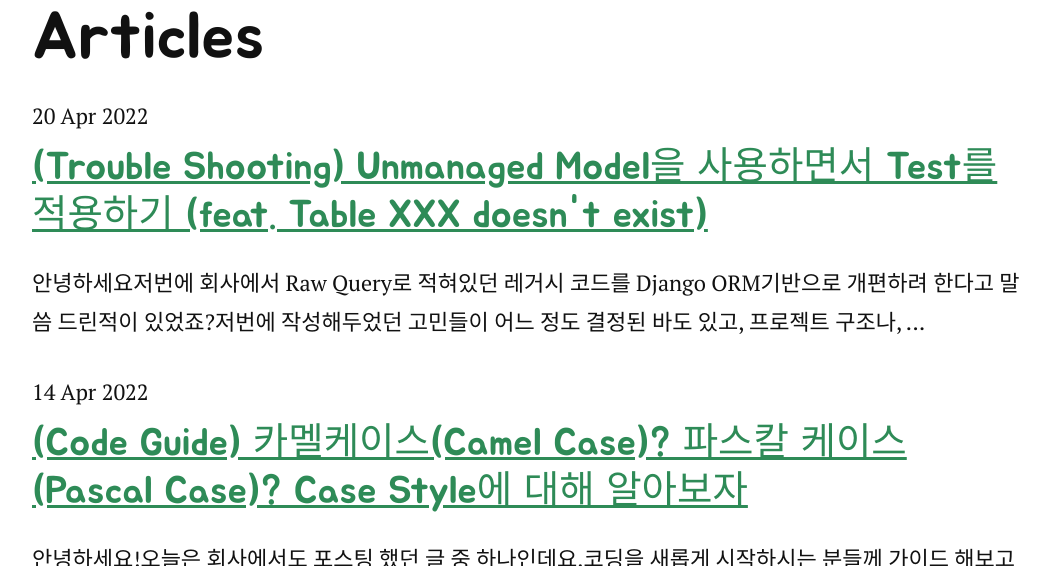
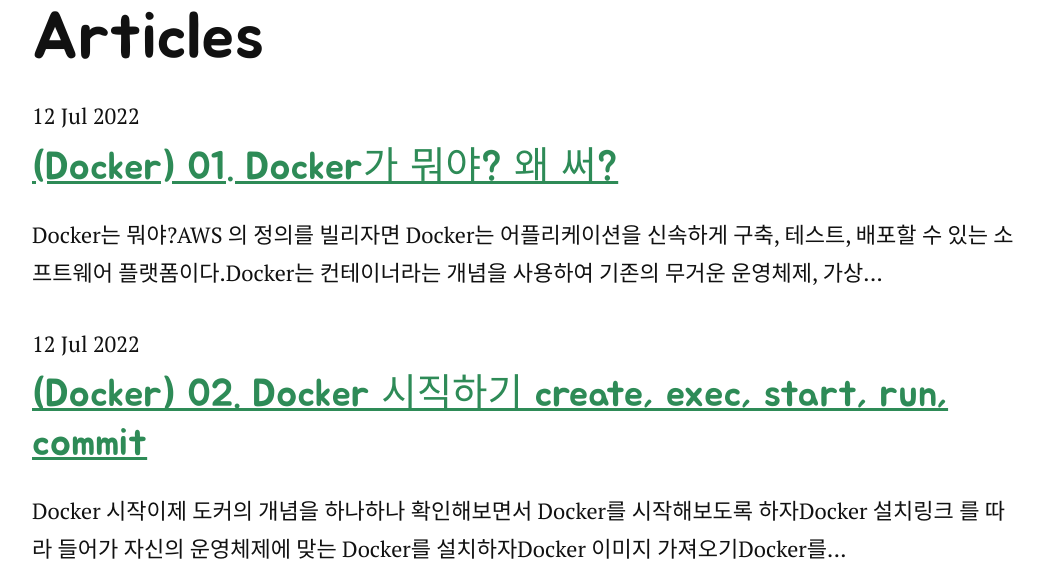
Before and after one commit to YangTaeyoung/YangTaeyoung.github.io, a Jekyll site: the page built from articles.md, in a window 1280 px wide and 900 px high, cut to the strip 334-900 px from the top of the window. Shown: the whole strip, without its empty margins (113-1161 px from the left). Built offline with Jekyll 4.4.1, drawn with Linux system fonts in a browser that asks for light colours; nearby versions of some CDN libraries; some web fonts are replaced; some of the changed lines change nothing that is shown.

Commit message:
Post: 도커 관련 포스팅

````diff
--- a/_data/format.yml
+++ b/_data/format.yml
@@ -6,3 +6,4 @@
 jpa: JPA
 web: Web
 codeguide: Code Guide
+docker: Docker
--- a/_data/tags.yml
+++ b/_data/tags.yml
@@ -6,3 +6,4 @@
 - jpa
 - web
 - codeguide
+- docker
--- /dev/null
+++ b/_posts/2022-07-12-getting-start-docker.md
@@ -0,0 +1,358 @@
+---
+layout: post
+title: (Docker) 02. Docker 시직하기 create, exec, start, run, commit
+tags: [docker]
+date: 2022-07-12
+---
+
+# Docker 시작
+이제 도커의 개념을 하나하나 확인해보면서 Docker를 시작해보도록 하자
+
+## Docker 설치
+[링크](https://docs.docker.com/get-docker/) 를 따라 들어가 자신의 운영체제에 맞는 Docker를 설치하자
+
+## Docker 이미지 가져오기
+Docker를 실행하기 위해서 [Docker Hub](https://hub.docker.com)에서 제공하는 많은 이미지를 사용해볼 수 있다.
+시험삼아 Python 이미지를 살펴보자
+
+![img_3.png](../assets/img/img_3.png)
+> ▲ Docker Hub에서 `python`을 검색한 모습
+
+터미널을 열고 `docker pull python`을 입력하면 최신의 파이썬 이미지를 받을 수 있다.
+
+![img_4.png](../assets/img/img_4.png)
+> 만약 자신의 서비스가 특정 버전의 파이썬을 요구할 경우 태그를 찾아 특정 버전의 파이썬을 설치할 수도 있다.
+_예) `docker pull python:3.8.13`_
+
+---
+# Docker Container Status
+하기 명령어를 알기 위해서는 Docker 컨테이너의 상태를 이해할 필요가 있다.
+
+Docker 컨테이너는 일반적인 프로세스와 마찬가지로 여러가지 상태 값을 가진다.
+
+각 상태 값에 대한 설명은 아래와 같다.
+### 1. Created
+컨테이너가 생성된 후 한 번도 사용되지 않았을 경우, 해당 상태가 할당된다.
+
+Host OS의 CPU나 메모리를 소비하지 않는다.
+
+### 2. Running
+말 그대로 컨테이너를 실행 중인 상태를 뜻한다.
+해당 상태는 컨테이너 속 프로세스가 환경(Host OS)와는 독립적으로 실행 중임을 의미한다.
+
+### 3. Restarting
+이 상태 역시, 말 그대로 컨테이너가 재시작 중임을 뜻한다.
+
+`docker run` 명령어에서 옵션 `--restart=[RESTART_POLICY]`를 통해 재시작 시 액션을 정의할 수 있다.
+* `RESTART_POLICY`
+  * `no`: 재시작 안함(`default`)
+  * `on-failure`: 컨테이너가 정상종료(0번 코드로 종료)가 아닐 시 재시작
+  * `always`: 프로세스 종료 시 항상 재시작
+  * `unless-stopped`: 명시적으로 중지되거나, Docker 자체가 중지, 또는 재시작 되지 않는 이상 컨테이너를 재시작함.
+
+### 4. Exited
+내부 프로세스가 종료되었을 때 해당 상태로 변경된다. Created 상태와 마찬가지로 CPU, 메모리를 소비하지 않는다.
+
+> 일반적으로 컨테이너가 Exited 상태가 되는 이유는 다음과 같다.
+1. 내부 프로세스가 완료됨.
+2. 내부 프로세스가 실행 중에 예외가 발생함.
+3. `docker`의 `stop` 명령어를 통해 의도적으로 종료됨.
+4. `bash`를 실행하는 컨테이너에 대화형 터미널이 설정되지 않음.
+
+### 5. Paused
+무기한동안 모든 프로세스가 일시 중단된 상태를 나타낸다.
+`docker pause` 명령어를 통해 Docker의 특정 컨테이너를 일시중지 할 수 있다.
+
+### 6. Dead
+해당 상태는 컨테이너를 지우려고 시도하였으나, 특정 자원이 외부 프로세스에서 이용 중일 경우 나타나는 상태이다.
+
+해당 상태의 컨테이너는 재시작할 수 없으며, 오직 지우는 액션만 가능하다.
+
+---
+# 컨테이너의 생성: `create`
+받은 이미지를 기반으로 `create` 명령어를 이용해 컨테이너를 `생성`할 수 있다.
+
+## Usage
+사용 방식은 다음과 같다.
+```shell
+$ docker create [OPTIONS] IMAGE [COMMAND] [ARG...]
+```
+
+## 자주 사용되는 옵션
+Docker의 `create` 명령어의 모든 옵션을 보고 싶다면 [이 페이지](https://docs.docker.com/engine/reference/commandline/create/) 를 참고하자
+
+### `--name [CONTAINER_NAME]`
+실행될 컨테이너의 이름을 지을 때 사용한다.
+```shell
+$ docker ps -a
+
+CONTAINER ID   IMAGE                    COMMAND                  CREATED              STATUS                  PORTS                    NAMES
+d4a0d00c26f9   docker/getting-started   "/docker-entrypoint.…"   21 seconds ago       Created                                          hello
+000e821c8396   docker/getting-started   "/docker-entrypoint.…"   About a minute ago   Up About a minute       0.0.0.0:80->80/tcp       admiring_jemison
+```
+docker로 생성된 모든 컨테이너를 보려면 `docker ps -a`를 입력하면 된다.
+컨테이너의 이름은 가장 우측 컬럼에 표시되며, `name`을 `hello`로 지정한 컨테이너는 컨테이너의 이름을 갖고 있다.
+
+이름이 설정된 컨테이너의 경우 추후 빌드할 때 이미지 명이 컨테이너명으로 설정된다.
+
+### `--publish, -p [HOST_PORT]:[CONTAINER_PORT]`
+해당 옵션은 포트포워딩에 대한 기본적인 이해가 필요하다.
+
+Docker 내에서의 포트 포워딩은 Host OS의 Port로 들어오는 request를 Container의 Port가 대체하여 받는다는 것을 의미한다.
+만약 `-p 80:8000`으로 설정하였다면, 호스트 OS의 80포트에 대한 요청을 컨테이너의 8000 포트로 넘긴다.
+> 80포트는 인터넷 포트이기 때문에 위와 같이 구성하면 인터넷이 되지 않는다.
+
+### `--tty, -t`
+TTY 모드를 활성화한다. SSH 연결이 성공하면 저절로 디폴트로 설정된 터미널이 실행되는 것처럼, 해당 옵션을 설정하면 터미널이 열린 채로 컨테이너를 실행시킬 수 있다.
+
+터미널은 기본적으로 키보드 입력이 필요하므로, 일반적으로 상기 `-i` 옵션과 함께 사용된다.
+
+### `--interactive, -i`
+컨테이너와 연결(`attach`)되어 있지 않더라도 표준 입력(`STDIN`)을 활성화한다.
+
+### `--volume, -v [VOLUME_NAME]:[REMOTE_PATH]`
+`docker volume`을 `container`의 경로에 `bind`한다.
+
+> 지금은 그냥 _'저장소를 연결하는구나~'_ 라고 생각하자.
+>
+> 이는 Docker Volume에 대한 이해가 필요하기 때문이며, 비슷한 개념을 추후 비교 학습을 통해 알아볼 것이기 떄문이다.
+
+### `--workdir, -w [WORKDIR_PATH]`
+컨테이너 속 프로세스가 실행될 디렉토리를 지정한다.
+설정된 Working Directory는 초기 진입점이 된다.
+
+### `--env, -e [KEY=VALUE]`
+컨테이너에 환경 변수를 지정한다. 보통 설정 값이나 비밀번호 등을 컨테이너로 전달할 때 사용된다.
+
+거의 모든 언어에 OS 환경 변수에 접근할 수 있는 함수가 지정되어있기 때문에, 해당 옵션을 사용하면, 적절하게 설정값을 감추어 배포할 수 있다.
+
+### 옵션의 조합
+하이푼(`-`)을 하나만 사용하는 옵션의 경우 여러개의 옵션을 혼합하여 사용할 수 있다.
+```shell
+# Example
+$ docker run --name test -it debian
+```
+---
+
+# 컨테이너 시작하기: `start`
+만들어진 컨테이너는 아직 실행된 상태가 아니다.
+컨테이너를 실행시키기 위해서는 해당 명령어를 사용하면 된다.
+## Usage
+```shell
+docker start [OPTION] CONTAINER_NAME_OR_ID
+```
+
+---
+# 실행 중인 컨테이너에 명령하기: `exec`
+`exec`를 활용하면 실행 중인 컨테이너에 명령을 전달할 수 있다.
+
+주로 실행중인 컨테이너의 터미널을 실행하기 위해 사용한다.
+> _(이를 이용하면 마치 SSH처럼 활용할 수도 있다.)_
+
+특징적인 점이 있다면, `exec`를 통해 실행된 명령어는 기본적으로 메인 프로세스의 진행에 영향을 끼치지 않는다는 점이다.
+
+## Usage
+사용 방식은 다음과 같다.
+```shell
+$ docker exec [OPTIONS] CONTAINER COMMAND [ARG...]
+```
+
+## 자주 사용되는 옵션
+Docker의 `exec` 명령어의 모든 옵션을 보고 싶다면 [이 페이지](https://docs.docker.com/engine/reference/commandline/exec/) 를 참고하자
+
+### `--detach , -d`
+컨테이너에 명령을 백그라운드로 전달한다.
+
+### `--interactive, -i`
+컨테이너와 연결(`attach`)되어 있지 않더라도 표준 입력(`STDIN`)을 활성화한다.
+
+### `--tty, -t`
+TTY 모드를 활성화한다. SSH 연결이 성공하면 저절로 디폴트로 설정된 터미널이 실행되는 것처럼, 해당 옵션을 설정하면 터미널이 열린 채로 컨테이너를 실행시킬 수 있다.
+
+터미널은 기본적으로 키보드 입력이 필요하므로, 일반적으로 상기 `-i` 옵션과 함께 사용된다.
+
+### `--workdir, -w [WORKDIR_PATH]`
+컨테이너 속 프로세스가 실행될 디렉토리를 지정한다.
+설정된 Working Directory는 초기 진입점이 된다.
+
+### `--env, -e [KEY=VALUE]`
+컨테이너에 환경 변수를 지정한다. 보통 설정 값이나 비밀번호 등을 컨테이너로 전달할 때 사용된다.
+
+거의 모든 언어에 OS 환경 변수에 접근할 수 있는 함수가 지정되어있기 때문에, 해당 옵션을 사용하면, 적절하게 설정값을 감추어 배포할 수 있다.
+
+### 옵션의 조합
+하이푼(`-`)을 하나만 사용하는 옵션의 경우 여러개의 옵션을 혼합하여 사용할 수 있다.
+```shell
+# Example
+$ docker exec -it test /bin/bash
+```
+---
+# 컨테이너의 생성과 실행: `run`
+받은 이미지는 `run` 명령어를 통해 실행시킬 수 있다.
+> 정확히 `run` 명령어는 컨테이너를 생성(`create`)하고, 해당 컨테이너를 실행(`start`)시킨다.
+
+## Usage
+사용 방식은 다음과 같다.
+```shell
+$ docker run [OPTIONS] IMAGE [COMMAND] [ARG...]
+```
+
+## 자주 사용되는 옵션
+Docker의 `run` 명령어의 모든 옵션을 보고 싶다면 [이 페이지](https://docs.docker.com/engine/reference/commandline/run/) 를 참고하자
+
+이전 섹터(`create`, `start`)는 생성, 실행에 대한 명령어를 다루며 자주 사용되는 옵션을 명세하였다.
+
+기본적으로 `run`은 `create`와, `start`을 한번에 하는 명령어이므로, 각 명령어에서 사용하는 옵션을 모두 사용할 수 있다.
+
+
+### `--detach, -d`
+해당 옵션이 설정된 컨테이너는 Host OS에서 백그라운드 프로세스로 실행되며, 실행되고 있는 컨테이너 ID를 반환한다.
+
+### 옵션의 조합
+하이푼(`-`)을 하나만 사용하는 옵션의 경우 여러개의 옵션을 혼합하여 사용할 수 있다.
+```shell
+# Example
+$ docker run --name test -it debian
+```
+---
+# 컨테이너에서 이미지로: `commit`
+내가 설정한 대로 컨테이너를 운용한 것은 좋다. 이제 나의 서비스는 독립적으로 동작할 수 있게 되었을 것이다.
+
+근데 챕터 1에서 설명했던 문제점은 아직 해결하지 못하고 있다.
+
+인수인계를 받을 사람이 오면 나의 컨테이너를 사용하는데, 근본적으로 컨테이너는 실행되고 있을 뿐, **컨테이너 자체는 배포 가능한 형태가 아니다.**
+
+`commit` 명령어는 실행 중인 **컨테이너를 이미지의 형태로 변환**한다.
+
+**누구나 사용 가능한 형태**가 되는 것이다.
+
+기본적으로 컨테이너에서 이미지로 변환하는 명령어는 다음과 같으며, 해당 컨테이너는 본인의 Local Images에 저장된다.
+
+## Usage
+아래와 같이 기본적으로 사용할 수 있다
+```shell
+$ docker commit [OPTION] CONTAINER_NAME_OR_ID IMAGE_NAME
+```
+이후 `image`를 조회해보면 내가 새롭게 만든 이미지가 로컬에 저장되어 있음을 알 수 있다.
+```shell
+$ docker commit test test
+95221529517f...
+$ docker images
+REPOSITORY               TAG       IMAGE ID       CREATED          SIZE
+test                     latest    95221529517f   3 seconds ago    118MB
+```
+
+## 의문점
+로컬에 이미지를 저장한 것은 맞다. 하지만 이것을 `공유`했다고 볼 수 있는가?
+
+> 아직 내 이미지는 다른 이에게 전달되지 않았다.
+
+`docker export`, `docker save` 등의 명령어를 통해서 이미지나 컨테이너를 `tar`형식으로 만들어 전달하는 방식도 있겠지만, 조금 더 스마트하게 사용해보자.
+> Docker Repository를 통해서 말이다.
+## Docker Repository
+개발자라면 한번쯤 `Repository` 라는 말을 들어보았을 것이다.
+
+Spring을 이용하여 웹을 구현해 본 누군가는 Spring의 `Annotation`에서 보았을 수도 있고, 아마 대부분의 개발자는 Github, Gitlab 등 본인 소스의 형상관리를 위해 사용해보았을 것이다.
+
+어느 곳이든 `Repository`는 저장소의 의미로서 사용된다. 저장소라는 의미는 물론 본인만 사용하는 Local이 대상이 될 수 있으나, Remote. 즉 공유를 위한 `Repository`일 수도 있을 것이다.
+
+Docker는 마치 Github처럼 직접 만든 레파지토리를 공유할 수 있도록 만들어 두었다.
+
+아마 눈치가 빠른 사람은 이미 알아챘겠지만,
+
+맞다. 예상한대로 이 Repository의 이름은 [Docker Hub](https://hub.docker.com)다.
+
+## 본인의 Repository 만들기
+본인의 Repository를 만드는 방식은 Github과 크게 다르지 않다.
+
+![img_5.png](../assets/img/img_5.png)
+
+먼저 Docker Hub에서 `Create a Repository`를 눌러보자
+
+
+
+![img_6.png](../assets/img/img_6.png)
+
+이후 화면에서는 본인 Repository에 대한 명세를 입력하면 된다.
+
+Visibility를 통해 Github과 마찬가지로 모두에게 공개(`Public`)할 Repository로 설정할 수도 있고, 허용한 사람만 접근(`Private`)하게 할 수도 있다
+
+![img_7.png](../assets/img/img_7.png)
+
+Repository를 생성하고 나면 옆에 위와 같은 명령어를 통해 `push`가 가능함을 알려준다.
+> Github을 사용해 보았다면 `push`라는 키워드가 익숙할 것이다. 결론은 여러분이 생각한 것이 맞다. 그 `push`이다.
+
+### Tag
+사진에서 태그명을 적으라는 것을 알 수 있다.
+
+이것은 보통 커밋 시점에 생성되며, 일반적으로 버전을 기입하는 것이 일반적이다.
+
+첫 부분에서 `docker pull python:3.8`과 같은 명령어를 통해 특정 파이썬 버전이 포함된 이미지를 가져왔듯,<br>
+**콜론(`:`)뒤에 붙는 문자열(ex. `3.8`)은 태그명**을 나타낸다.
+
+## Usage
+위에 사용 방식을 명시하였으나, 이는 로컬에 한정된 방법이다.
+Docker 공식 문서에 따르면 `commit`의 사용 방법은 다음과 같다.
+```
+$ docker commit [OPTIONS] CONTAINER [REPOSITORY[:TAG]]
+```
+> 그렇다. 결국 이미지 명이 Repository명에 매칭되는 것이다.
+
+`commit`이라는 말에서 감을 잡았다면, **물론 아직 배포되지 않았음**을 알 수 있다.
+> 정확히 이전과 일치한다.
+
+## 사용 가능한 옵션
+
+### `--message, -m [MESSAGE]`
+일반적인 Git Commit Message와 유사하다.
+
+해당 옵션은 생성한 커밋 시점에 메시지를 삽입할 수 있도록 한다.
+
+### `--author, -a [AUTHOR]`
+이미지 작성자의 기록을 남긴다.
+
+### `--change, -c`
+`Dockerfile`을 통해 컨테이너를 생성하고, 커밋을 생성할 경우 해당 옵션을 사용한다.
+> Dockerfile은 다음 챕터에서 알아본다.
+
+## 유사한 명령어: `build`
+이미지를 만드는 방법은 방금 알아본 컨테이너에서 스냅샷을 만드는 `commit` 명령어 외에도, `build`라는 명령어가 추가적으로 존재한다.
+그러나 `Dockerfile`에 대한 이해가 필요하기 때문에 `Dockerfile`은 다음 챕터에서 알아보기로 한다.
+
+# 생성한 이미지를 Repository에 공유하기: `push`
+이젠 마지막 단계이다. 만들어 놓은 이미지를 나의 Repository에 `push`하는 것이다.
+
+## Usage
+사용 방식은 아래와 같다.
+```shell
+$ docker push [OPTIONS] NAME[:TAG]
+```
+
+여기서 `NAME[:TAG]`는 `commit`에서 생성할 때 사용했던 `[REPOSITORY[:TAG]]`와 일치한다.
+
+
+```shell
+$ docker push xodud9632/test-repo:ver1
+The push refers to repository [docker.io/xodud9632/test-repo]
+27d8bf01e7ea: Mounted from library/debian
+ver1: digest: sha256:ef143c422f108a12a93c202078d2d9e8c2966e9479b74f6662af9e32bb05ad73 size: 529
+```
+실제로 적용해보면 위와 같은 메시지가 나타나며,
+
+![img_8.png](../assets/img/img_8.png)
+
+Repository에도 잘 적용되었음을 알 수 있다.
+
+# Reference
+* **Docker 공식 문서**
+  * [https://docs.docker.com/engine/reference/commandline/run/](https://docs.docker.com/engine/reference/commandline/run/)
+  * [https://docs.docker.com/engine/reference/commandline/create/](https://docs.docker.com/engine/reference/commandline/create/)
+  * [https://docs.docker.com/engine/reference/commandline/exec/](https://docs.docker.com/engine/reference/commandline/exec/)
+  * [https://docs.docker.com/engine/reference/commandline/start/](https://docs.docker.com/engine/reference/commandline/start/)
+  * [https://docs.docker.com/engine/reference/commandline/push/](https://docs.docker.com/engine/reference/commandline/push/)
+  * [https://docs.docker.com/engine/reference/commandline/commit/](https://docs.docker.com/engine/reference/commandline/commit/)
+* **블로그**
+  * [https://www.lainyzine.com/ko/article/docker-exec-executing-command-to-running-container/](https://www.lainyzine.com/ko/article/docker-exec-executing-command-to-running-container/)
+  * [https://code-masterjung.tistory.com/133](https://code-masterjung.tistory.com/133)
+  * [https://nirsa.tistory.com/46?category=868315](https://nirsa.tistory.com/46?category=868315)
+  * [https://blog.naver.com/alice_k106/220359633558](https://blog.naver.com/alice_k106/220359633558)
--- /dev/null
+++ b/_posts/2022-07-12-what-is-docker.md
@@ -0,0 +1,126 @@
+---
+layout: post
+title: (Docker) 01. Docker가 뭐야? 왜 써?
+tags: [docker]
+date: 2022-07-12
+---
+
+# Docker는 뭐야?
+[AWS](https://aws.amazon.com/) 의 정의를 빌리자면 Docker는 어플리케이션을 신속하게 구축, 테스트, 배포할 수 있는 소프트웨어 플랫폼이다.
+
+Docker는 컨테이너라는 개념을 사용하여 기존의 무거운 운영체제, 가상머신 등에서 돌아가는 어플리케이션을 경량화하여, 여러 문제점을 해결하고 있다.
+
+최근에는 Docker가 로컬뿐 아니라, 다양한 클라우드 환경에서도 활용되고 있다.
+
+일례로 AWS에서도 Docker 이미지를 활용하여 배포할 수 있으며, Github Actions에서도 Docker를 설치하여 배포 자동화, 간단한 배포와 같은 작업을 수행하도록 할 수 있다.
+
+## Docker는 무슨 문제를 해결하는가?
+개발환경을 설치하면서 본인의 개발환경을 설치하다보면 여러 문제를 마주친다.
+
+필자는 이전 프로젝트를 진행하면서 한 팀원이 `Python`에서 `Maria DB`를 사용하기 위해 `mysqlclient`라는 모듈을 설치하는 과정에서 오류가 생겨 Trouble Shooting하는 과정에서 Python이라는 언어가 버전에 굉장히 민감하다는 것을 알았다.
+
+프로젝트 시작 당시는 Python 3.8버전이 나왔을 때였고, 친구가 오류가 난 시점은 Python 3.10을 사용하고 있었다.
+
+알고보니 `mysqlclient`모듈을 Python 3.9 까지만 나와있었고, 친구의 Python은 3.10 버전이었다.
+
+이런 문제는 비단 Python이라는 특수한 언어환경에서만 일어나는 것이 아니다.
+
+특히 OS가 다를 경우, OS의 버전이 다를 경우 이런 상황들이 빈번하게 일어날 수 있는데, 예를 들어 이런 일이 있을 수 있다.
+
+1. 윈도우 개발자는 VS의 C를 사용한다.
+2. 리눅스 개발자는 gcc 컴파일러를 사용한다.
+
+
+
+```cpp
+#include<stdio.h>
+#include<stdlib.h>
+
+int add(int num,...)
+{
+    int a, b, anw=0;
+    int* point=NULL;
+
+    point=&num+1;
+
+    for(a=0;a<=num;a++)
+    {
+        anw+=point[a];
+    }
+    return anw;
+}
+```
+VS에서 위 함수는 단순히 첫 인자 num을 활용하여 뒤에 붙는 파라미터를 가변인자처럼 사용하여 파라미터를 다 더하는 함수이나,
+
+GCC에서는 해당 표기방식을 지원하지 않아 쓰레기값이 반환된다.
+
+이처럼 사용하는 개발환경, 컴파일러, 버전을 일치시키기 위해 개발자들은 컨벤션과 환경설정 파일을 통해 관리할 수 있으나, 이도 좋은 방식이라고 할 수 없다.
+
+1. 신버전에 좋은 기능이나 보안패치 등이 있어 업데이트를 해야하는 상황에서 업데이트 할 수 없도록 막을 수 있다.
+> 이 경우 모든 개발자들이 버전을 맞추기 위해 모듈을 업데이트 해야한다. 여간 귀찮은 일이 아닐 수 없다.
+2. 새롭게 신규 개발자가 투입되었을 경우 해당 버전에 대한 오류, 개발 환경 세팅을 하나부터 열까지 계속 수행햐야 한다.
+> 개발자들 인건비도 비싼데, 인력 낭비다.
+
+# 가상머신 (Virtual Machine)
+그렇다면 이를 쉽게 할 수는 없을까?
+
+처음 이를 위한 대안으로 제시된 것은 **가상머신**이다.
+
+운영체제를 가상화해서 CPU 에서 독립적으로 동작하게 하는 것이라고 간단하게 이해하고 넘어가면 된다.
+가상머신을 사용하면, 개발환경, 특정 모듈, 버전 등이 이미 설치된 운영체제를 이미지 형태로 만들어 관리할 수 있다.
+
+만능 해결책처럼 보이나, 가상머신에도 **문제**가 있다.
+
+_**자원 낭비라는 점이다.**_
+
+많은 운영체제들은 내가 개발할 도구, 환경 뿐 아니라 각자의 독립적인 프로그램을 함께 포함하고 있다.
+일종의 하나의 컴퓨터를 내 컴퓨터 안에서 실행시킨다고 보아도 무방할 것이다.
+
+`HyperVisor`라는 것이 있다. HyperVisor은 컴퓨터가 가지고 있는 인프라 리소스를 가상머신 별로 배분하는 역할을 한다.
+인프라 리소스를 배분받은 각 가상머신은 독립적인 Guest OS를 가지고 있다.
+
+![img_1.png](../assets/img/img_1.png)
+
+위 사진을 보면 각 VM당 할당된 OS가 눈에 띈다. 이는 앞서 언급한 불필요한 리소스를 가중시키므로, 자원 낭비라고 언급하였다.
+
+# 컨테이너
+그럼 컨테이너는 어떨까?
+컨테이너는 본인 OS 즉 HOST 위에서 마치 각각의 **독립적인 프로그램처럼 실행**되고 관리된다.
+
+각 컨테이너는 Docker 엔진 하에서 각각 독립적으로 실행되기에 OS를 만드는 작업 및 인프라를 독립적으로 나눌 필요가 없고, 확장성이 좋고 빠르다.
+
+![img.png](../assets/img/img_0.png)
+
+또한 마이그레이션, 백업, 전송이 쉽다. VM에 비해 크기가 작기 때문이다.
+
+**"이제 신입 개발자는 여러 가상머신을 설치하여 컴퓨터가 느려질 걱정을 할 필요가 없게 되었다."**
+
+_~~컨테이너를 관리하면 되니까~~_
+
+
+# Docker
+이제 다시 본론이다. 그럼 도커는 뭘까?
+
+Docker는 앞서 설명한 컨테이너 기반의 오픈소스 가상화 오픈소스 플랫폼 중 하나이다.
+이는 OS 뿐 아니라, DB, Compiler, interpreter 등 개발에 필요한 다양한 인프라가 이미 Docker에서 이미지의 형태로 제공된다.
+> _해당 인프라가 얼마나 대단한지는 [Docker Hub](https://hub.docker.com/) 를 잠시 둘러보라_
+
+![img_2.png](../assets/img/img_2.png)
+
+#### Image
+Docker의 컨테이너는 각 어플리케이션을 패키징 하고, 실행할 수 있는 기능을 제공한다.
+> 이것이 도커의 강력한 이미지(`image`)이다. 이미지는 컨테이너를 패키징한 결과물이다.
+
+#### Volume, Bind
+Host의 저장소를 직접 `bind`하여 사용할 수도 있고, Docker의 가상화된 저장 공간 안에(사실은 호스트의 저장공간에) `volume`을 만들어 다른 컨테이너와 공유하도록 사용할 수도 있다.
+
+이와 같은 강력한 특징이 무엇을 서사하냐면, 나의 개발 저장소(Git, SVN)등을 가상화된 OS 안으로 직접 밀어넣지 않고도, 느슨한 Linking을 통해 개발사항을 실시간으로 반영할 수 있음을 의미한다.
+
+#### Docker Registry
+앞서 Docker Hub를 통해 빌드된 이미지를 내려받아 사용할 수 있음을 피력했다. Docker Registry는 이미지를 저장하는 공간이며, Docker Hub는 Docker를 사용하는 사용자의 공용 레지스트리이다.
+
+# Reference
+- [https://velog.io/@geunwoobaek/%EC%BB%A8%ED%85%8C%EC%9D%B4%EB%84%88-%EB%B0%8F-%EB%8F%84%EC%BB%A4-%EA%B0%9C%EB%85%90%EC%A0%95%EB%A6%AC](https://velog.io/@geunwoobaek/%EC%BB%A8%ED%85%8C%EC%9D%B4%EB%84%88-%EB%B0%8F-%EB%8F%84%EC%BB%A4-%EA%B0%9C%EB%85%90%EC%A0%95%EB%A6%AC)
+- [https://docs.docker.com/get-started/overview/](https://docs.docker.com/get-started/overview/)
+- [https://subicura.com/2017/01/19/docker-guide-for-beginners-1.html](https://subicura.com/2017/01/19/docker-guide-for-beginners-1.html)
+- [https://www.baeldung.com/ops/docker-container-states](https://www.baeldung.com/ops/docker-container-states)
````
Also changed, not shown: assets/img/img_0.png (added), assets/img/img_1.png (added), assets/img/img_2.png (added), assets/img/img_3.png (added), assets/img/img_4.png (added), assets/img/img_5.png (added), assets/img/img_6.png (added), assets/img/img_7.png (added), assets/img/img_8.png (added).
